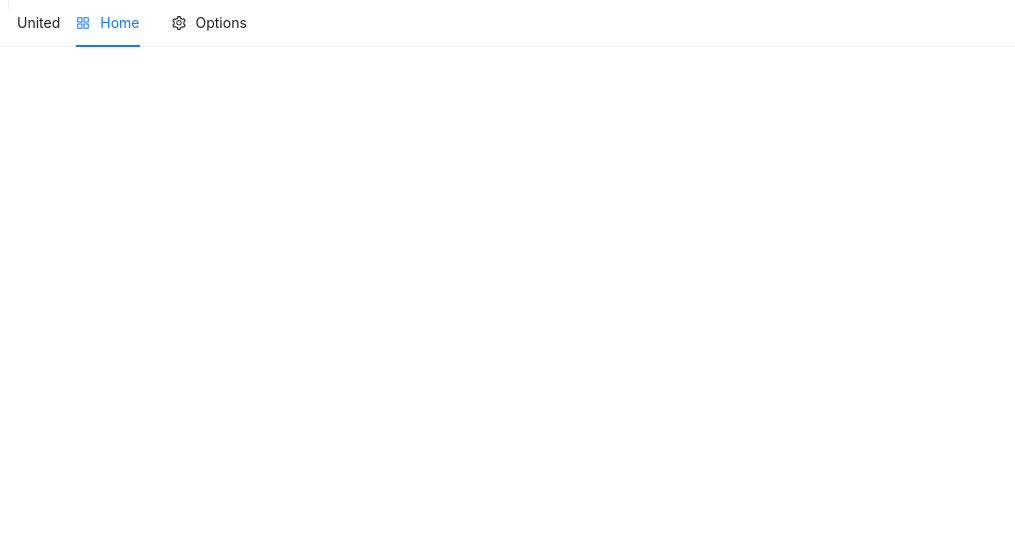
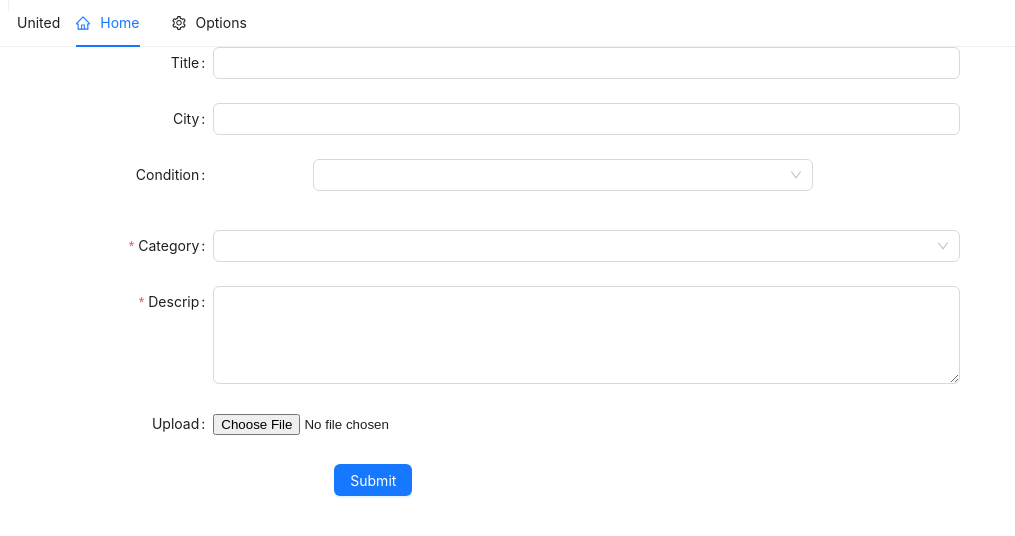
Before and after one commit to beboopr/united-front, a React (Create React App) app: page /updateform in a window 1280 px wide. Before the commit this address had no page. Shown: the top 536 px of the page, without its empty margins (0-1015 px from the left). Built offline with nearby package versions, Linux system fonts and the light colour scheme.

Commit message:
added darkmode and fixed some styling issues

```diff
--- a/src/App.css
+++ b/src/App.css
@@ -1,17 +1,14 @@
+[data-theme="light"]{
+  --background-color: white;
+}
+[data-theme="dark"]{
+  --background-color: #102030;
+}
+
 .App {
   text-align: center;
 }
 
-.App-logo {
-  height: 40vmin;
-  pointer-events: none;
-}
-
-@media (prefers-reduced-motion: no-preference) {
-  .App-logo {
-    animation: App-logo-spin infinite 20s linear;
-  }
-}
 
 .App-header {
   background-color: #282c34;
@@ -28,14 +25,6 @@
   color: #61dafb;
 }
 
-@keyframes App-logo-spin {
-  from {
-    transform: rotate(0deg);
-  }
-  to {
-    transform: rotate(360deg);
-  }
-}
 
 .Condition {
   flex: content;
--- a/src/App.js
+++ b/src/App.js
@@ -1,25 +1,32 @@
 // import PostList from './components/PostList';
-import { Routes, Route, BrowserRouter } from 'react-router-dom'
-import Home from './components/Home'
-import Navbar from "./components/Navbar"
+import { Routes, Route, BrowserRouter } from "react-router-dom";
+import Patchitems from "./components/Patchitems";
+import Navbar from "./components/Navbar";
 import Form from "./components/Form";
-import { Upload } from 'antd';
-import './App.css';
+import Home from "./components/Home";
+import { Upload, ConfigProvider, theme as themed } from "antd";
+import "./App.css";
+import { createContext, useState } from "react";
+
+export const ThemeContext = createContext(null);
 
 function App() {
+  const [theme, setTheme] = useState("light");
   return (
     <BrowserRouter>
-    <div className="App">
+      <ConfigProvider theme={{ algorithm: (theme==='dark') ? themed.darkAlgorithm : themed.defaultAlgorithm }}>
+        <div data-theme={theme} className="App">
           <>
-
-      <Navbar />
-      <Routes >
-      <Route path="/" element={<Home/>} />
-      <Route path="/newpost" element={<Upload/>} />
-      <Route path="/form" element={<Form/>} />
+            <Navbar theme={theme} setTheme={setTheme} />
+            <Routes>
+              <Route path="/" element={<Home />} />
+              <Route path="/newpost" element={<Upload />} />
+              <Route path="/form" element={<Form />} />
+              <Route path="/updateform" element={<Patchitems />} />
             </Routes>
           </>
         </div>
+      </ConfigProvider>
     </BrowserRouter>
   );
 }
--- a/src/assets/Form.css
+++ b/src/assets/Form.css
@@ -1,4 +1,8 @@
+form {
+    background-color: var(--background-color);
+    min-height: 100vh;
+}
+
 .UploadButton {
     display: flex;
-
 }
--- a/src/assets/Home.css
+++ b/src/assets/Home.css
@@ -1,21 +1,50 @@
-:root{
---Text-color: black;
---SubText-color: rgb(0, 34, 255);
-}
 .home {
     display: flex;
     justify-content: center;
     flex-wrap: wrap;
+    background-color: var(--background-color);
+    outline: 1px solid
 }
+
 
 .card{
     margin: 10px ;
+    outline: 2px solid rgb(32, 116, 176);
+
 }
 
-.condition {
+.title {
 color: var(--Text-color)
 }
 
 .itemscond {
 color: var(--SubText-color);
 }
+
+.condition {
+    color: var(--Text-color);
+}
+
+.category {
+color: var(--Text-color);
+}
+
+.itemscateg {
+    color: var(--SubText-color);
+}
+
+.description {
+color: var(--Text-color);
+}
+
+.itemsdescrip {
+color: var(--SubText-color);
+}
+
+.city {
+color: var(--Text-color);
+}
+
+.itemscity {
+color: var(--SubText-color);
+}
--- a/src/assets/NavBar.css
+++ b/src/assets/NavBar.css
@@ -1,7 +1,4 @@
+
 .addPost {
     display: flex;
 }
-
-.united {
-
-}
--- a/src/components/Form.jsx
+++ b/src/components/Form.jsx
@@ -1,6 +1,5 @@
 import React, { useState } from "react";
-import { Form, Input, Button, Cascader, Upload, Select } from "antd";
-// import { PlusOutlined } from "@ant-design/icons";
+import { Form, Input, Button, Cascader, Select } from "antd";
 import { useNavigate } from 'react-router-dom';
 import { initializeApp } from "firebase/app";
 import { getStorage, ref, uploadBytes } from "firebase/storage";
@@ -19,7 +18,6 @@ const { TextArea } = Input;
 
 export default function ProductForm() {
   const [selectedFile, setSelectedFile] = useState();
-
   const navigate = useNavigate();
   const onFinish = (post) => {
     console.log(post);
@@ -31,21 +29,21 @@ export default function ProductForm() {
     // connect to firebase project
     const app = initializeApp(firebaseConfig);
 
-    // // connect to our storage bucket
+    // connect to our storage bucket
     const storage = getStorage(app);
 
-    // // create a reference to our file in storage
+    // create a reference to our file in storage
     const filename = selectedFile?.name;
     const imageRef = ref(storage, "photos/" + filename);
 
-  //   // upload file to bucket
+    // upload file to bucket
     uploadBytes(imageRef, selectedFile).then(() => {
     // create the url from reference
       const url = `https://firebasestorage.googleapis.com/v0/b/united-backk.appspot.com/o/photos%2F${filename}?alt=media`
 
       post.fileurl = url
       // fetch("https://united-project-c8.web.app/items")
-      fetch("http://127.0.0.1:5003/items", {
+      fetch("http://127.0.0.1:5002/items", {
         method: "POST",
         headers: { "Content-Type": "application/json" },
         body: JSON.stringify(post),
@@ -78,13 +76,13 @@ export default function ProductForm() {
         </Form.Item>
 
         <Form.Item
-        label="Zip"
-        name="zip"
-        rules={[{ required: true, message: 'please enter Zipcode' }]}>
+        label="City"
+        name="city"
+        rules={[{ required: true, message: 'please enter City' }]}>
           <Input />
         </Form.Item>
 
-        <Form.Item label="Condition" name="condition">
+        <Form.Item label="Condition" name="condition" rules={[{ required: true, message: 'please select condition' }]}>
           <Select
             className="Condition"
             style={{ width: 350 }}
@@ -100,12 +98,13 @@ export default function ProductForm() {
             ]}
           ></Select>
         </Form.Item>
-        <Form.Item label="Category" name="category">
+        <Form.Item label="Category" name="category" rules={[{ required: true, message: 'please select a Category' }]}>
           <Cascader
             options={[
               {
-                value: "Home & Garden",
-                label: "Home & Garden",
+                value: "Utilities",
+                label: "Utilities",
+
                 children: [
                   {
                     value: "Clothing, Accessories",
@@ -117,12 +116,11 @@ export default function ProductForm() {
           />
         </Form.Item>
 
-        <Form.Item name="description" label="Descrip">
+        <Form.Item name="description" label="Descrip" rules={[{ required: true, message: 'please enter a Description' }]}>
           <TextArea rows={4} />
         </Form.Item>
 
         <Form.Item label="Upload" valuePropName="fileList">
-
         <input
         className="UploadButton"
         type="file"
--- a/src/components/Home.jsx
+++ b/src/components/Home.jsx
@@ -1,71 +1,105 @@
-import { EditOutlined, EllipsisOutlined, SettingOutlined } from '@ant-design/icons';
-import { Avatar, Card } from 'antd';
+import { EditOutlined, EllipsisOutlined, SettingOutlined } from "@ant-design/icons";
+import { Avatar, Card, Collapse, Spin } from "antd";
 import React, { useState, useEffect } from "react";
-import { useParams, useNavigate } from "react-router-dom"
-import '../assets/Home.css'
+import { useParams, useNavigate } from "react-router-dom";
+import "../assets/Home.css";
 
 const { Meta } = Card;
+const { Panel } = Collapse;
 
 export default function Home() {
-  const  navigate = useNavigate()
-  const { id } = useParams()
+  const navigate = useNavigate();
+  const { id } = useParams();
   const [items, setItems] = useState();
+  console.log(items);
   useEffect(() => {
     // fetch("https://united-project-c8.web.app/items")
-      fetch("http://127.0.0.1:5003/items")
+    fetch("http://127.0.0.1:5002/items")
       .then((response) => response.json())
       .then((items) => {
         // items = items.filter(p => p.itemsId === id)
         setItems(items);
-          // console.log(items[0]);
-          console.log(items)
+        console.log(items);
       })
       .catch(alert);
   }, [setItems]);
 
   return (
-        <div className='home'>
-      {!items ? <h1>Feed goes here...</h1> :
+    <div className="home">
+      {!items ? (
+        <h1>
+          {" "}
+          <Spin size="large" delay={-5000} />{" "}
+        </h1>
+      ) : (
         <>
-      {items.map(item => {
-        return(
-
+          {items.map((item) => {
+            return (
+              <div>
                 <Card
-          className='card'
-          style={{ width: 300, }}
-          cover={ <img style={{height:150}}
-          alt="example" src={item.fileurl} /> }
+                  className="card"
+                  style={{ width: 300 }}
+                  cover={
+                    <img
+                      style={{ height: 150 }}
+                      alt="example"
+                      src={item.fileurl}
+                    />
+                  }
                   actions={[
                     <SettingOutlined key="setting" />,
-            <EditOutlined key="edit" to='/form' onClick={() => navigate("/form")}/>,
-            <EllipsisOutlined key="ellipsis" />
+                    <EditOutlined
+                      key="edit"
+                      to="/updateform"
+                      onClick={() => navigate("/updateform")}
+                    />,
+                    <EllipsisOutlined key="ellipsis" />,
                   ]}
                 >
                   <Meta
                     // avatar={<Avatar src="https://joeschmoe.io/api/v1/random" />}
-            title={item.title}
-            description={<>
-                   <h4 className='condition'>condition: <div className='itemscond'>{item.condition} </div> </h4>
-                <h4>name: {item.title}</h4>
-                <h4>zip: {item.zip}</h4>
-                <h4>category: {item.category}</h4>
-                <h4>description: {item.description}</h4>
-            </>}
+                    description={
+                      <>
+                        <Collapse accordion>
+                          <Panel header="For more information">
+                            <p>
+                              <h4 className="title"> Title:
+                                <div className="itemscond">
+                                  {item.title}
+                                </div>
+                              </h4>
+                              <h4 className="condition"> Condition:
+                                <div className="itemscond">
+                                  {item.condition}
+                                </div>
+                              </h4>
+                              <h4 className="category"> Category:
+                                <div className="itemscateg">
+                                  {item.category}
+                                </div>
+                              </h4>
+                              <h4 className="description"> Description:
+                                <div className="itemsdescrip">
+                                  {item.description}
+                                </div>
+                              </h4>
+                              <h4 className="city"> City:
+                                <div className="itemscity">
+                                  {item.city}
+                                </div>
+                              </h4>
+                            </p>
+                          </Panel>
+                        </Collapse>
+                      </>
+                    }
                   />
                 </Card>
-
-// <div className='feed' >
-//     <div key={item.itemId}>
-
-//       {item.fileurl ? <img src={item.fileurl} alt={item.title} width={300} /> : <></> }
-//       <hr />
-//     </div>
-// </div>
-
-)
+              </div>
+            );
           })}
         </>
+      )}
+    </div>
+  );
 }
-    </div>
-  )
-};
--- a/src/components/Navbar.jsx
+++ b/src/components/Navbar.jsx
@@ -1,18 +1,26 @@
-import { AppstoreOutlined,SettingOutlined,CheckOutlined,CloseOutlined,} from "@ant-design/icons";
-import { Menu, Divider, Switch, Space } from "antd";
-import { Link, useNavigate } from "react-router-dom";
+import {
+  AppstoreOutlined,
+  SettingOutlined,
+  CheckOutlined,
+  CloseOutlined,
+  HomeOutlined } from "@ant-design/icons";
+import { Menu, Divider, Switch } from "antd";
 import React from "react";
-// import './Navbar.css';
+import { useNavigate } from "react-router-dom";
 
-export default function App() {
-  const navigation = useNavigate();
-  return (
-    <Menu mode="horizontal" defaultSelectedKeys={["mail"]}>
+export default function App({theme, setTheme}) {
+    const toogleTheme = () => {
+    setTheme((curr) => (curr === "light" ? "dark" : "light" ));
+  }
+    const navigation = useNavigate();
+    return (
+    <div className="menu" >
+    <Menu data-theme={theme} className="menu" mode="horizontal" defaultSelectedKeys={["mail"]}>
       <Divider type="vertical" className="united" />
       United
       <Menu.Item
         key="mail"
-        icon={<AppstoreOutlined />}
+        icon={<HomeOutlined />}
         onClick={() => navigation("/")}
       >
         Home
@@ -35,22 +43,22 @@ export default function App() {
               unCheckedChildren={<CloseOutlined />}
               size="small"
               defaultChecked
-            />
-          }
-        >
-          Dark Mode
+              onChange={toogleTheme}
+              checked={theme === "dark"} /> } >
+              Dark Mode {/* Working */}
         </Menu.Item>
+
         <Menu.ItemGroup title="Item Group">
-          {/* <Link to=""> edit post  */}
           <Menu.Item key="four" icon={<AppstoreOutlined />}>
             Edit
           </Menu.Item>
-          {/* <Link to=""> delete post */}
           <Menu.Item key="five" icon={<AppstoreOutlined />}>
             Delete
           </Menu.Item>
         </Menu.ItemGroup>
+
       </Menu.SubMenu>
-    </Menu>
+      </Menu>
+    </div>
   );
 }
--- a/src/components/Patchitems.jsx
+++ b/src/components/Patchitems.jsx
@@ -1,24 +1,112 @@
-// import { useState, useEffect } from "react";
+import { Form, Input, Button, Cascader, Select, Layout } from "antd";
+import React, { useState } from "react";
+import { useNavigate } from "react-router-dom";
+import "../assets/Form.css";
 
-// export default function Patch() {
-// //   const [itemStyle, setItemStyle] = useState({});
+const { TextArea } = Input;
 
-//   const [items, setItems] = useState();
-//   const handleUpdate = () => {
-//       fetch(`http://127.0.0.1:5003/items/${items.id}`, {
-//         method: "PATCH",
-//         headers: {
-//           "Content-Type": "application/json",
-//         },
-//         body: JSON.stringify(items),
-//       })
-//   }
+export default function Patchitems() {
+  const navigate = useNavigate();
 
-//   const handleChange = (e) => {
-//     const newValue = e.target.value
-//     setItems({
-//         ...items,
-//         [e.target.name]: newValue
-//     })
-//   }
-// }
+  const [file, setFile] = useState();
+
+  const handleAccountUpdate = (values) => {
+    console.log("values ->", values);
+    // fetch("https://united-project-c8.web.app/items")
+    fetch(`http://127.0.0.1:5003/items/${file.itemsId}`, {
+      method: "PATCH",
+      headers: { "Content-Type": "application/json" },
+      body: JSON.stringify(values),
+    })
+      .then((response) => response.json())
+      .then((data) => {
+        setFile(data);
+        navigate("/");
+      })
+      .catch(alert);
+  };
+
+  return (
+    <Layout.Content>
+      <Form
+        onFinish={handleAccountUpdate}
+        initialValues={file}
+        labelCol={{
+          span: 4,
+        }}
+        wrapperCol={{
+          span: 14,
+        }}
+        layout="horizontal"
+      >
+        <Form.Item name="title" label="Title">
+          <Input />
+        </Form.Item>
+
+        <Form.Item label="City" name="city">
+          <Input />
+        </Form.Item>
+
+        <Form.Item label="Condition" name="condition">
+          <Select
+            className="Condition"
+            style={{ width: 500 }}
+            options={[
+              {
+                value: "New",
+                label: "New",
+              },
+              {
+                value: "Used",
+                label: "Used",
+              },
+            ]}
+          ></Select>
+        </Form.Item>
+        <Form.Item
+          label="Category"
+          name="category"
+          rules={[{ required: true, message: "please select a Category" }]}
+        >
+          <Cascader
+            options={[
+              {
+                value: "Home & Garden",
+                label: "Home & Garden",
+
+                children: [
+                  {
+                    value: "Clothing, Accessories",
+                    label: "Clothing, Accessories",
+                  },
+                ],
+              },
+            ]}
+          />
+        </Form.Item>
+
+        <Form.Item
+          name="description"
+          label="Descrip"
+          rules={[{ required: true, message: "please enter a Description" }]}
+        >
+          <TextArea rows={4} />
+        </Form.Item>
+
+        <Form.Item label="Upload" valuePropName="fileList">
+          <input
+            className="UploadButton"
+            type="file"
+            name="photo"
+            onChange={(e) => setFile(e.currentTarget.files[0])}
+          />
+        </Form.Item>
+        <Form.Item>
+          <Button type="primary" htmlType="submit">
+            Submit
+          </Button>
+        </Form.Item>
+      </Form>
+    </Layout.Content>
+  );
+}
```
Also changed, not shown: src/components/ItemCard.jsx (+12 -12 lines), 1 other file (tests, documents, lock files or other folders). Lines whose indentation alone changed are shown as unchanged.
